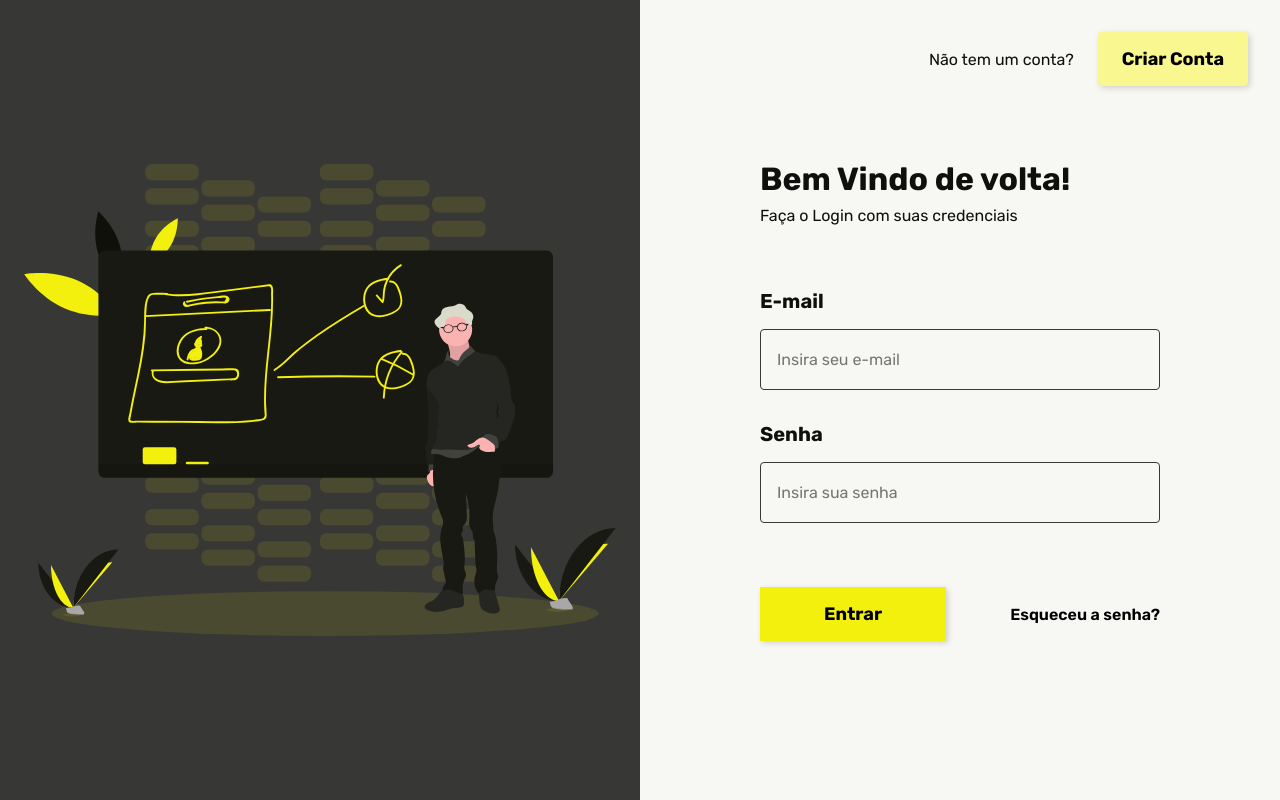
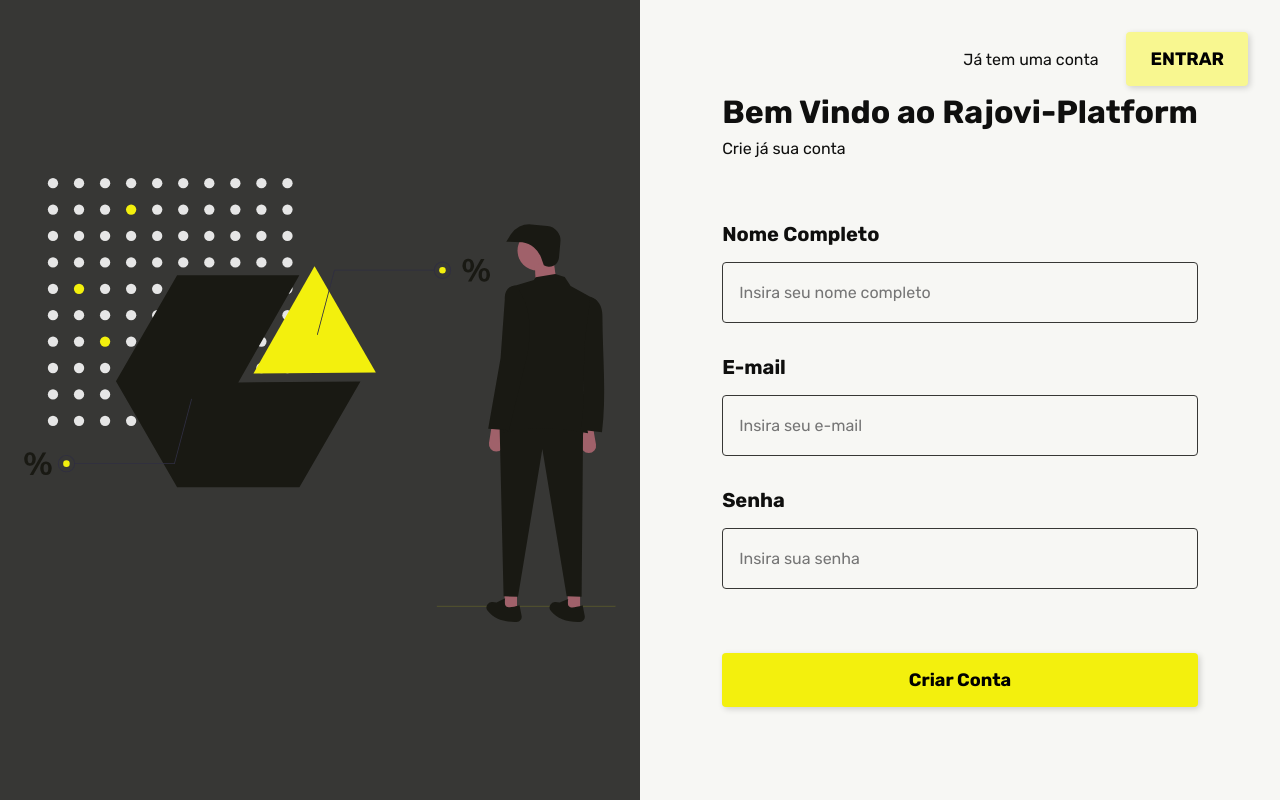
Before and after one commit to rajovivaldec/TCC2, a Next.js app: page /login in a window 1280 px wide. Built offline with nearby package versions, Linux system fonts and the light colour scheme.

Commit message:
Finalizacao da tela de cadastro

```diff
--- a/src/pages/login/index.tsx
+++ b/src/pages/login/index.tsx
@@ -7,10 +7,14 @@ import styles from "./styles.module.scss";
 export default function Login() {
   const [email, setEmail] = useState("");
   const [password, setPassword] = useState("");
+  const [name, setName] = useState("");
+  const [emailSignUp, setEmailSignUp] = useState("");
+  const [passwordSignUp, setPasswordSignUp] = useState("");
+
 
   return (
     <>
-      <main className={styles.containerSignIn}>
+      {/* <main className={styles.containerSignIn}>
         <section className={styles.left}>
           <Image
             width="655.14"
@@ -60,12 +64,12 @@ export default function Login() {
             </form>
           </div>
         </section>
-      </main>
-      {/* <main className={styles.containerSignUp}>
+      </main> */}
+      <main className={styles.containerSignUp}>
         <section className={styles.left}>
           <Image
-            width="655.14"
-            height="523.63"
+            width="658.16"
+            height="493.65"
             src="/imgs/createIllustration.svg"
             alt="Cara aleatorio"
           />
@@ -83,8 +87,9 @@ export default function Login() {
                 label="Nome Completo" //perguntar para o joão quanto ao value e setValue
                 type="text"
                 id="name"
-                placeHolder="Insrira seu nome completo"
-                // value ={name}
+                placeholder="Insira seu nome completo"
+                value = {name}
+                setValue = {setName}
                 error={false}
                 required
               />
@@ -94,8 +99,8 @@ export default function Login() {
                   type="text"
                   id="email"
                   placeholder="Insira seu e-mail"
-                  value={email}
-                  setValue={setEmail}
+                  value={emailSignUp}
+                  setValue={setEmailSignUp}
                   error={false}
                   required
                 />
@@ -106,8 +111,8 @@ export default function Login() {
                   type="passowrd"
                   id="password"
                   placeholder="Insira sua senha"
-                  value={password}
-                  setValue={setPassword}
+                  value={passwordSignUp}
+                  setValue={setPasswordSignUp}
                   error={false}
                   required
                 />
@@ -119,7 +124,7 @@ export default function Login() {
             </form>
           </div>
         </section>
-      </main> */}
+      </main>
     </>
   );
 }
--- a/src/pages/login/styles.module.scss
+++ b/src/pages/login/styles.module.scss
@@ -114,12 +114,12 @@
       padding-top: var(--s32);
         button{
           background: var(--yellow-main);
+          border-radius: 4px;
           border: none;
-          padding: 16px 64px;
+          padding: var(--s16);
           box-shadow: 2px 2px 6px rgba(0, 0, 0, 0.16);
           font-weight: bold;
           font-size: 18px;
-          margin-right: var(--s64);
           transition: 0.2s ease;
           width: 100%;
         }
@@ -127,6 +127,7 @@
   }
   .haveAccount{
     position: absolute;
+    // padding-bottom: 5rem;
     right: var(--s32);
     top: var(--s32);
     button {
@@ -148,7 +149,8 @@
 }
 
 @media (max-width: 960px) {
-  .containerSignIn {
+
+  .containerSignIn, .containerSignUp {
     grid-template-columns: 1fr;
   }
   .left {
```
